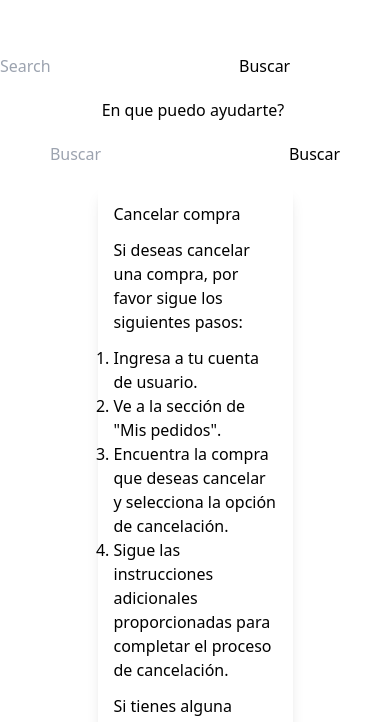
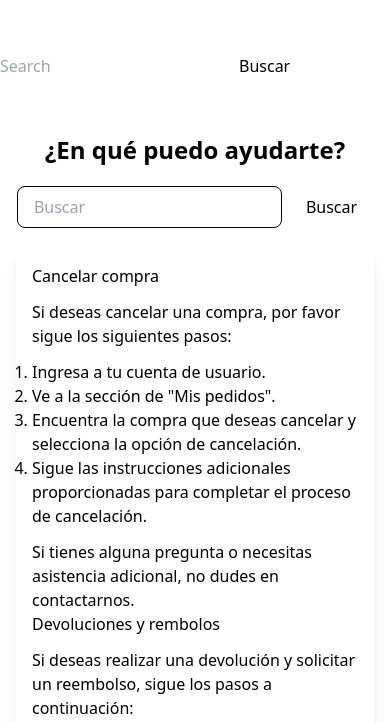
Before and after one commit to AlessandroHACK/echoes1, a Next.js app: page /Ayuda in a window 390 px wide. Shown: the part 114-836 px from the top of the page. Built offline with nearby package versions, Linux system fonts and the light colour scheme.

Commit message:
responsive ayuda

```diff
--- a/app/Ayuda/page.tsx
+++ b/app/Ayuda/page.tsx
@@ -6,52 +6,53 @@ import Accordion from "react-bootstrap/Accordion";
 
 const Ayuda = () => {
   return (
-      <div className="">
-        <h1 className="text-center color-black mt-5">En que puedo ayudarte? </h1>
+    <div className="p-4 md:w-1/2 mx-auto mt-5">
+      <h1 className="text-center text-black text-2xl md:text-3xl font-bold mt-5">
+        ¿En qué puedo ayudarte?
+      </h1>
       <div className="flex justify-center items-center mt-5">
-        <Form className="d-flex">
+        <Form className="flex">
           <Form.Control
             type="search"
             placeholder="Buscar"
-            className="me-2 form-control-lg"
+            className="w-full md:w-auto bg-gray-100 border border-gray-300 rounded-lg py-2 px-4 mr-2 form-control-lg"
             aria-label="Search"
           />
           <Button
             variant="dark"
-            className="text-white bg-black hover:text-black hover:bg-white btn-lg"
+            className="text-white bg-black hover:text-black hover:bg-white btn-lg px-4 py-2"
           >
             Buscar
           </Button>
         </Form>
       </div>
 
-      <div className="options w-1/2 mx-auto mt-5 bg-white p-4 rounded-lg shadow-lg">
+      <div className="options mt-5 bg-white p-4 rounded-lg shadow-lg">
         <Accordion defaultActiveKey="0" flush>
           <Accordion.Item eventKey="0">
-            <Accordion.Header>Cancelar compra</Accordion.Header>
+            <Accordion.Header className="cursor-pointer">
+              Cancelar compra
+            </Accordion.Header>
             <Accordion.Body>
               <p className="text-gray-600 mt-3">
-                Si deseas cancelar una compra, por favor sigue los siguientes
-                pasos:
+                Si deseas cancelar una compra, por favor sigue los siguientes pasos:
               </p>
               <ol className="list-decimal text-left mt-3">
                 <li>Ingresa a tu cuenta de usuario.</li>
                 <li>Ve a la sección de "Mis pedidos".</li>
                 <li>
-                  Encuentra la compra que deseas cancelar y selecciona la opción
-                  de cancelación.
+                  Encuentra la compra que deseas cancelar y selecciona la opción de cancelación.
                 </li>
                 <li>
-                  Sigue las instrucciones adicionales proporcionadas para
-                  completar el proceso de cancelación.
+                  Sigue las instrucciones adicionales proporcionadas para completar el proceso de cancelación.
                 </li>
               </ol>
               <p className="text-gray-600 mt-3">
-                Si tienes alguna pregunta o necesitas asistencia adicional, no
-                dudes en contactarnos.
+                Si tienes alguna pregunta o necesitas asistencia adicional, no dudes en contactarnos.
               </p>
             </Accordion.Body>
           </Accordion.Item>
+
           <Accordion.Item eventKey="1">
             <Accordion.Header>Devoluciones y rembolos</Accordion.Header>
             <Accordion.Body>
@@ -139,7 +140,7 @@ const Ayuda = () => {
           </Accordion.Item>
         </Accordion>
       </div>
-      </div>
+    </div>
   );
 };
 
```
